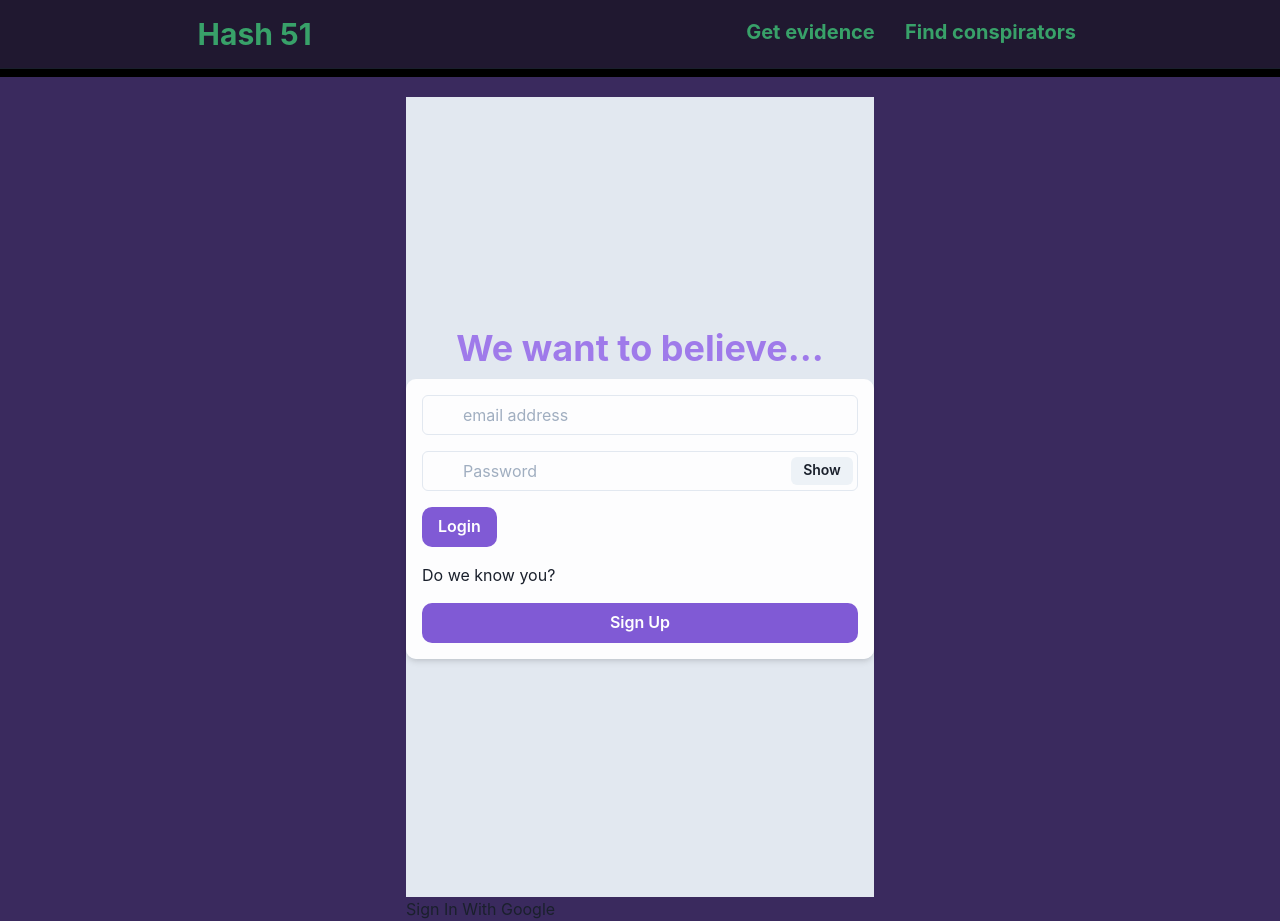
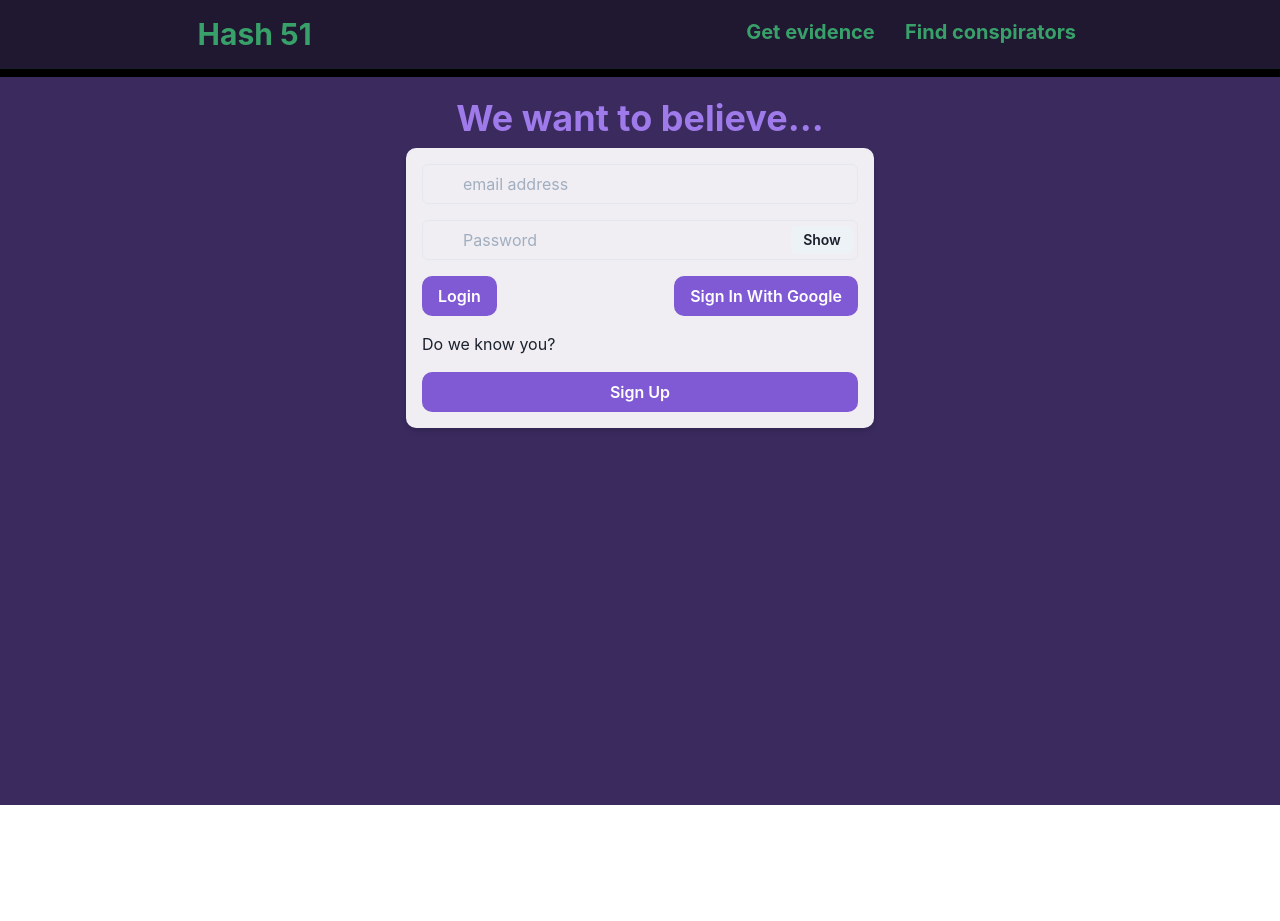
Before and after one commit to dougbacca89/Hash51-2.0, a React app: page /userLogin in a window 1280 px wide. After the commit the page ends 805 px from the top, so only its background shows below. Built offline with nearby package versions, Linux system fonts and the light colour scheme.

Commit message:
refactored signin with google button to fit into the login container

```diff
--- a/client/src/pages/App.jsx
+++ b/client/src/pages/App.jsx
@@ -57,6 +57,9 @@ const App = () => {
           <Route exact path="/story/:nasa_id">
             <StoryContainer user={user} />
           </Route>
+          <Route exact path="/userPage">
+            <StoryContainer user={user} />
+          </Route>
           <Route path="/search">
             <SearchContainer user={user}/>
           </Route>
--- a/client/src/pages/Header.jsx
+++ b/client/src/pages/Header.jsx
@@ -14,7 +14,7 @@ const Header = () => (
       </Heading>
       <Heading as="h3" size="md" m={2} mr="15vw">
         <Link color="green.500" href="/search">Get evidence</Link> {" "}
-        <Link color="green.500" ml="2vw" href="/story">Find conspirators</Link>
+        <Link color="green.500" ml="2vw" href="/userStory">Find conspirators</Link>
       </Heading>
     </Flex>
     <Box width="full" height="8px" bg="black" />
--- a/client/src/pages/loginPage/LoginContainer.jsx
+++ b/client/src/pages/loginPage/LoginContainer.jsx
@@ -3,7 +3,7 @@ import PropTypes from 'prop-types';
 
 import Login from './components/Login';
 import CreateUser from './components/CreateUser';
-import GoogleButton from './components/GoogleButton';
+
 
 const LoginContainer = (props) => {
   const { updateUserClick } = props;
@@ -19,7 +19,7 @@ const LoginContainer = (props) => {
         view === 'login' ?
         <div>
         <Login createUserClick={createUserClick}/>
-        <GoogleButton />
+
         </div> :
         <CreateUser updateUserClick={updateUserClick}/>
       }
--- a/client/src/pages/loginPage/components/GoogleButton.jsx
+++ b/client/src/pages/loginPage/components/GoogleButton.jsx
@@ -1,16 +1,28 @@
 /* eslint-disable no-unused-vars */
 import React, { useContext } from 'react';
+
+import {
+Button,
+Link
+} from "@chakra-ui/react";
+
 import { UserContext } from '../../../contexts/UserContext';
-
 
 const GoogleButton = () => {
   const { googleLogin } = useContext(UserContext);
   return (
-    <a href='auth/google'>
-      <button type='button' onClick={ googleLogin }>
+    <Link href='auth/google'>
+      <Button
+        type='button'
+        onClick={ googleLogin }
+        borderRadius={10}
+        color="white"
+        variant="solid"
+        colorScheme="purple"
+      >
         Sign In With Google
-      </button>
-    </a>
+      </Button>
+    </Link>
     );
 };
 
--- a/client/src/pages/loginPage/components/Login.jsx
+++ b/client/src/pages/loginPage/components/Login.jsx
@@ -17,6 +17,7 @@ import {
 } from "@chakra-ui/react";
 
 import { UserContext } from '../../../contexts/UserContext';
+import GoogleButton from './GoogleButton';
 
 const Login = props => {
   const { createUserClick } = props;
@@ -27,10 +28,8 @@ const Login = props => {
 
   return (
     <Flex
-    flexDirection="column"
-    width="100wh"
-    height="100vh"
-    backgroundColor="gray.200"
+    flexDir="column"
+    mb="2"
     justifyContent="center"
     alignItems="center"
     >
@@ -55,7 +54,10 @@ const Login = props => {
                   <InputLeftElement
                     pointerEvents="none"
                   />
-                  <Input type="email" placeholder="email address" />
+                  <Input
+                    type="email"
+                    placeholder="email address"
+                  />
                 </InputGroup>
               </FormControl>
               <FormControl>
@@ -69,12 +71,17 @@ const Login = props => {
                     placeholder="Password"
                   />
                   <InputRightElement width="4.5rem">
-                    <Button h="1.75rem" size="sm">
+                    <Button
+                      h="1.75rem"
+                      size="sm">
                       {showPassword ? "Hide" : "Show"}
                     </Button>
                   </InputRightElement>
                 </InputGroup>
               </FormControl>
+              <Flex
+                justify="space-between"
+              >
                 <Link to='/Search'>
                   <Button
                     borderRadius={10}
@@ -85,6 +92,8 @@ const Login = props => {
                     Login
                   </Button>
                 </Link>
+                <GoogleButton />
+              </Flex>
               <Box>
                 Do we know you?{" "}
               </Box>
--- a/client/src/pages/searchPage/components/SearchResult.jsx
+++ b/client/src/pages/searchPage/components/SearchResult.jsx
@@ -5,7 +5,6 @@ import { EvidenceContext } from '../../../contexts/EvidenceContext';
 
 const SearchResult = () => {
   const { searchResults } = useContext(EvidenceContext);
-  // console.log(searchResults);
 
   return searchResults.length ?
   (
@@ -26,6 +25,5 @@ const SearchResult = () => {
     }
     </SimpleGrid>
   ) : <div>Results</div>;
-
 };
 export default SearchResult;
```
Also changed, not shown: 1 other file (tests, documents, lock files or other folders). Lines whose indentation alone changed are shown as unchanged.
